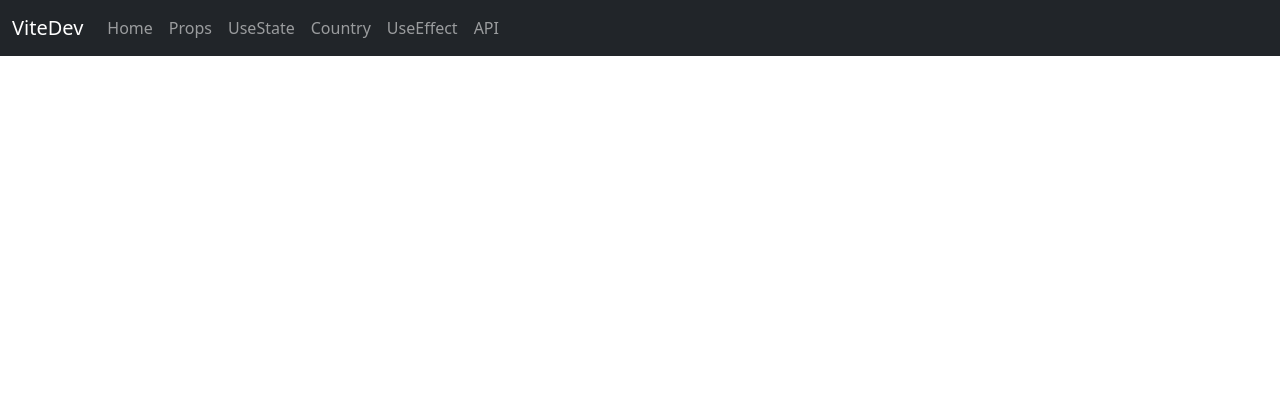
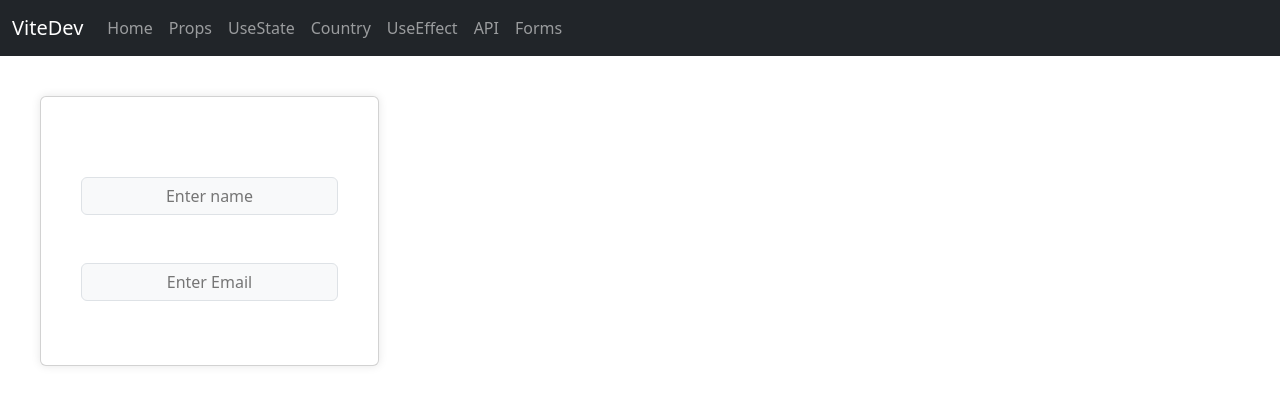
Before and after one commit to night-slayer18/vitedev, a React (Vite) app: page /form in a window 1280 px wide. Shown: the top 404 px of the page. Built offline with nearby package versions, Linux system fonts and the light colour scheme.

Commit message:
form handling using onChange and useState

```diff
--- a/src/App.jsx
+++ b/src/App.jsx
@@ -10,6 +10,7 @@ import User from './components/User';
 import Country from './components/Country';
 import Effect from './components/Effect';
 import ApiCall from './components/ApiCall';
+import Forms from './components/Forms';
 function App() {
   return (
     <>
@@ -21,6 +22,7 @@ function App() {
           <Route exact path="/country" element={<Country/>} />
           <Route exact path="/useeffect" element={<Effect/>} />
           <Route exact path="/api" element= {<ApiCall/>} />
+          <Route exact path="/form" element = {<Forms/>} />
         </Routes>
       </BrowserRouter>
     </>
--- /dev/null
+++ b/src/components/Forms.jsx
@@ -0,0 +1,21 @@
+import { useState } from "react";
+const Forms = () => {
+    const [name, setName] = useState('')
+    const [email, setEmail] = useState('')
+    const onChangeName = (e) => {
+        setName(e.target.value)  // This will log the value entered in the input field. the target is the input field and the value is the value entered in the input field. do console.log(e) to see the whole event object.
+    }
+    const onChangeEmail = (e) => {
+        setEmail(e.target.value)
+    }
+  return (
+    <div className="card">
+        <h5>{name}</h5>
+        <h5>{email}</h5>
+        <input value={name} onChange={onChangeName} type="text" className="input-group-text my-4" placeholder='Enter name'/>
+        <input value={email} onChange={onChangeEmail} type="text" className="input-group-text my-4" placeholder ='Enter Email' />
+    </div>
+  )
+}
+
+export default Forms
--- a/src/components/Navbar.jsx
+++ b/src/components/Navbar.jsx
@@ -29,6 +29,9 @@ const Navbar = () => {
                 <li className="nav-item">
                 <Link className="nav-link" to="/api">API</Link>
                 </li>
+                <li className="nav-item">
+                <Link className="nav-link" to="/form">Forms</Link>
+                </li>
             </ul>
             </div>
         </div>
```
